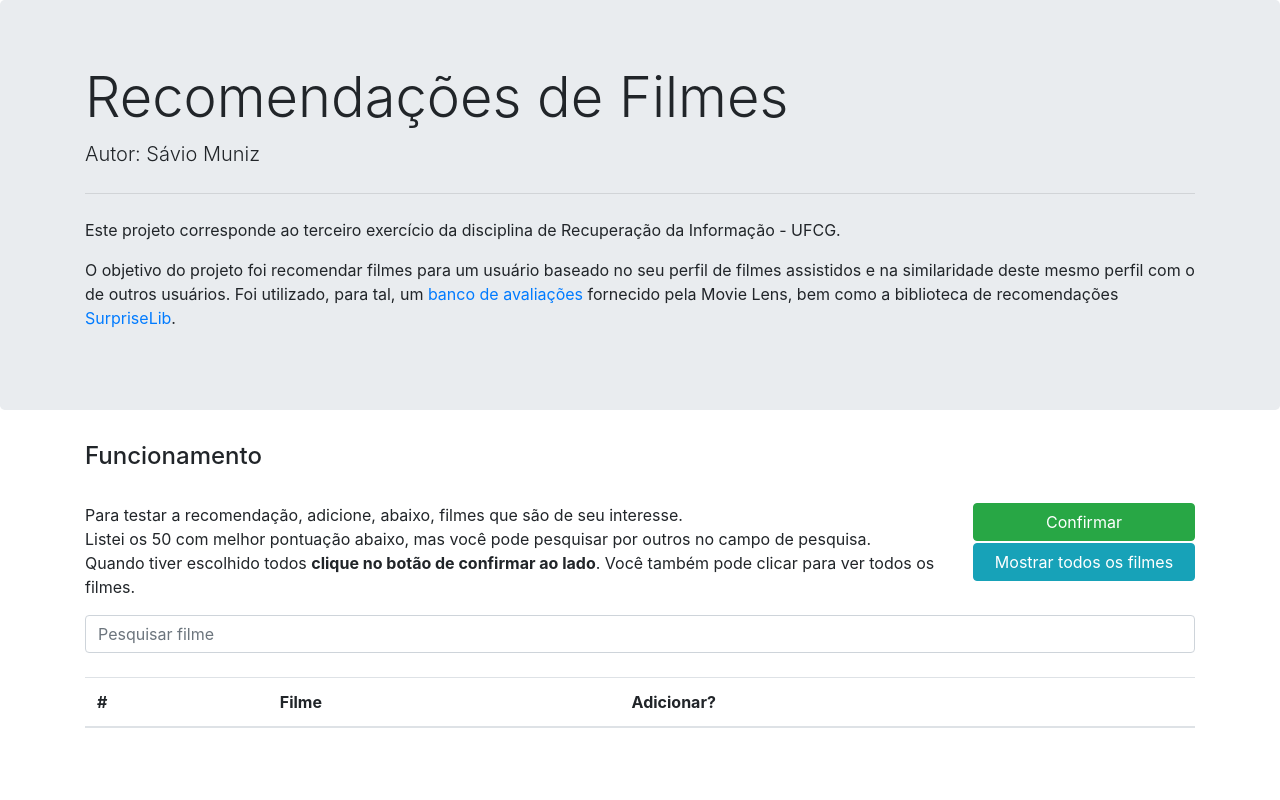
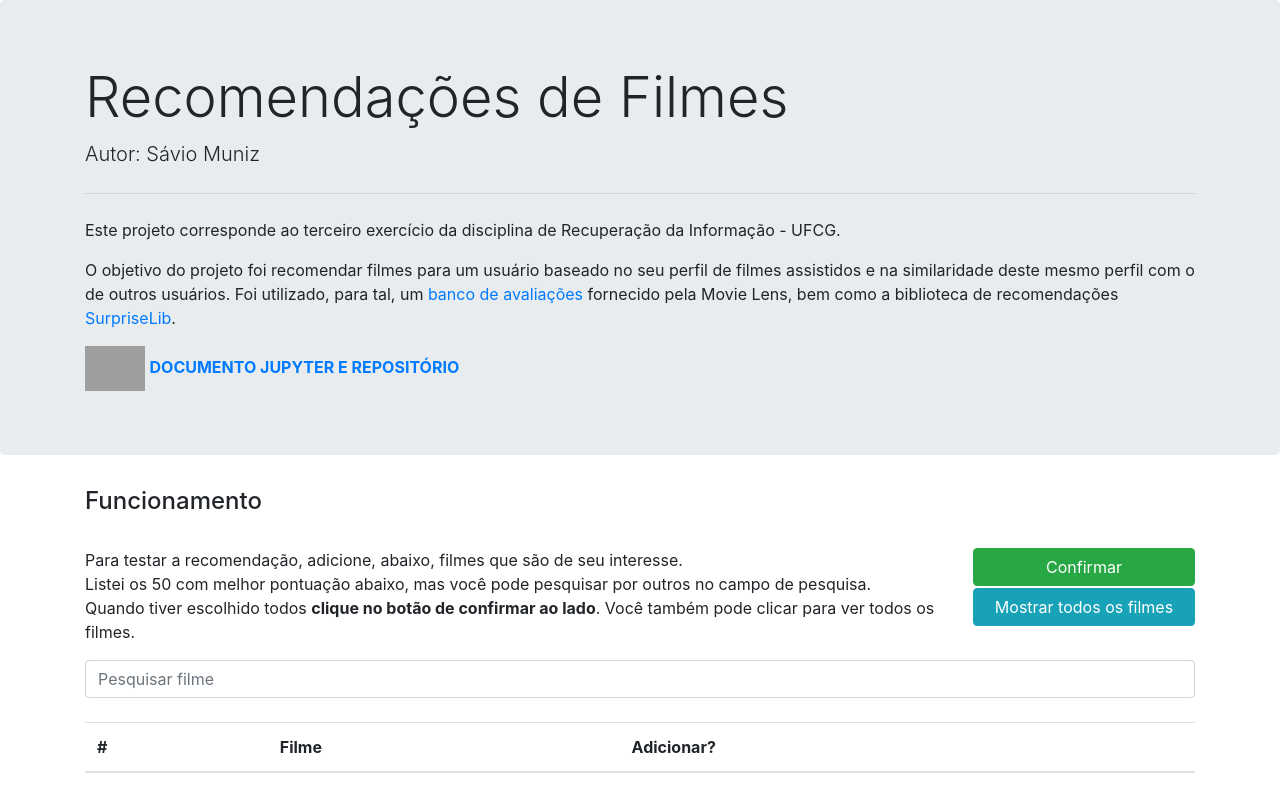
Before and after one commit to saviofelixmuniz/recuperacaoinformacao, a website: page projeto-rec/front/index.html in a window 1280 px wide. Drawn offline with nearby package versions, Linux system fonts and the light colour scheme; no server answers; grey boxes are pictures that could not be loaded.

Commit message:
projeto finalizado

```diff
--- a/projeto-rec/front/index.html
+++ b/projeto-rec/front/index.html
@@ -22,6 +22,10 @@
                     fornecido pela Movie Lens, bem como a biblioteca de recomendações
                     <a href="http://surpriselib.com/" target="_blank">SurpriseLib</a>.
                 </p>
+                <a style="margin-top: 2%" target="_blank" href="https://github.com/saviofelixmuniz/recuperacaoinformacao/blob/master/projeto-rec/notebook/recommendation-mlens.ipynb">
+                    <img src="imgs/Octocat.png" alt="" style="width: 60px">
+                    <span><strong>DOCUMENTO JUPYTER E REPOSITÓRIO</strong></span>
+                </a>
             </div>
         </div>
         <div class="container" ng-show="!showResults">
```
Also changed, not shown: 1 other file.
